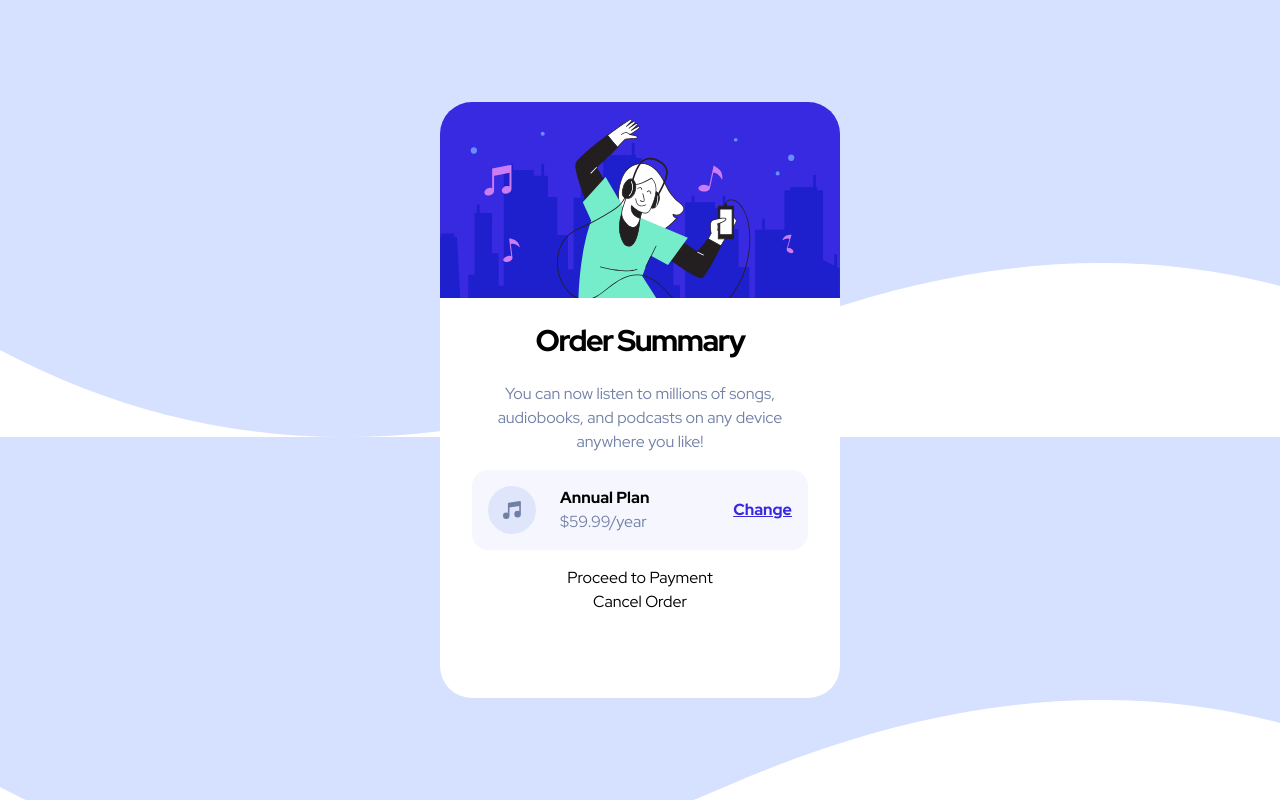
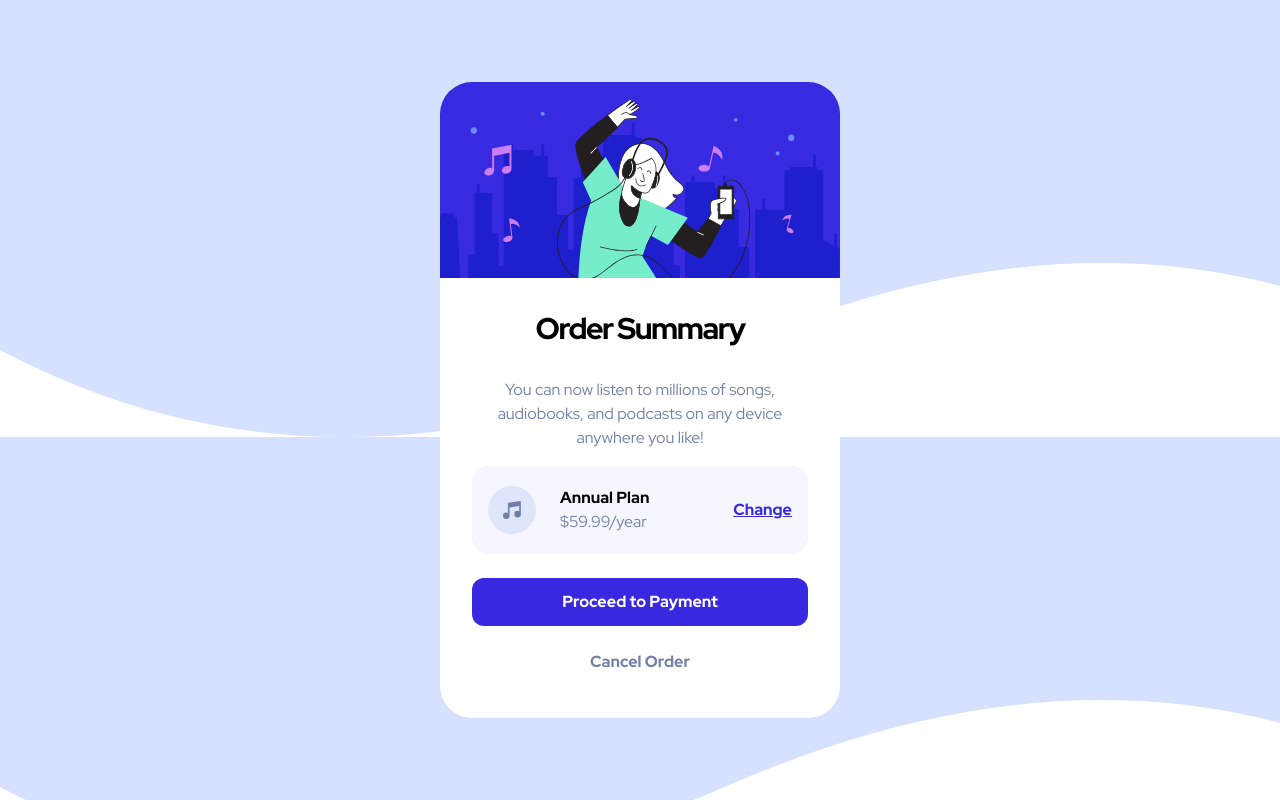
Before and after one commit to prophesierc/order-summary-component-main, a Vue app in the folder app/: page / in a window 1280 px wide. Built offline with nearby package versions, Linux system fonts and the light colour scheme.

Commit message:
update CardContainer.vue

```diff
--- a/app/src/Components/CardContainer.vue
+++ b/app/src/Components/CardContainer.vue
@@ -10,30 +10,36 @@
         class="rounded-t-4xl w-full h-auto"
       />
         <div id="card_inner_content"
-          class="h-100 w-full flex flex-col items-center rounded-b-4xl bg-white px-8 font-family-RH">
+          class="h-110 w-full flex flex-col items-center rounded-b-4xl bg-white px-8 font-family-RH">
 
           <h1
-            class="font-extrabold text-3xl py-6 tracking-tighter">
-              Order Summary
+            class="font-extrabold text-3xl py-8 tracking-tighter"
+            >Order Summary
           </h1>
 
-          <p class="text-md text-(--neutral-clr-Grey)">
-            You can now listen to millions of songs, audiobooks, and podcasts on any
+          <p class="text-md text-(--neutral-clr-Grey)"
+            >You can now listen to millions of songs, audiobooks, and podcasts on any
             device anywhere you like!
           </p>
 
-          <span class="flex items-center my-4 w-full h-20 px-4
+          <span class="flex items-center my-4 w-full h-22 px-4
             bg-[var(--clr-plan-background)] rounded-2xl">
             <img src="/src/assets/icon-music.svg">
             <div class="flex flex-col items-start pl-6">
-              <h2 class="font-extrabold">Annual Plan</h2>
-              <h3 class="text-(--neutral-clr-Grey)">$59.99/year</h3>
+              <h2 class="font-extrabold"
+                >Annual Plan</h2>
+              <h3 class="text-(--neutral-clr-Grey)"
+                >$59.99/year</h3>
             </div>
-            <button class="ml-auto underline text-[var(--primary-clr-Blue-700)] font-extrabold">Change</button>
+            <button class="ml-auto underline text-[var(--primary-clr-Blue-700)] font-extrabold cursor-pointer"
+              >Change</button>
           </span>
 
-          <div>Proceed to Payment</div>
-          <div>Cancel Order</div>
+          <div class="flex flex-row items-center justify-center bg-[var(--primary-clr-Blue-700)] text-white
+            w-full h-12 rounded-xl font-extrabold my-2 mb-6 cursor-pointer"
+            >Proceed to Payment</div>
+          <div class="text-(--neutral-clr-Grey) font-extrabold cursor-pointer"
+            >Cancel Order</div>
         </div>
 
     </div>
```
